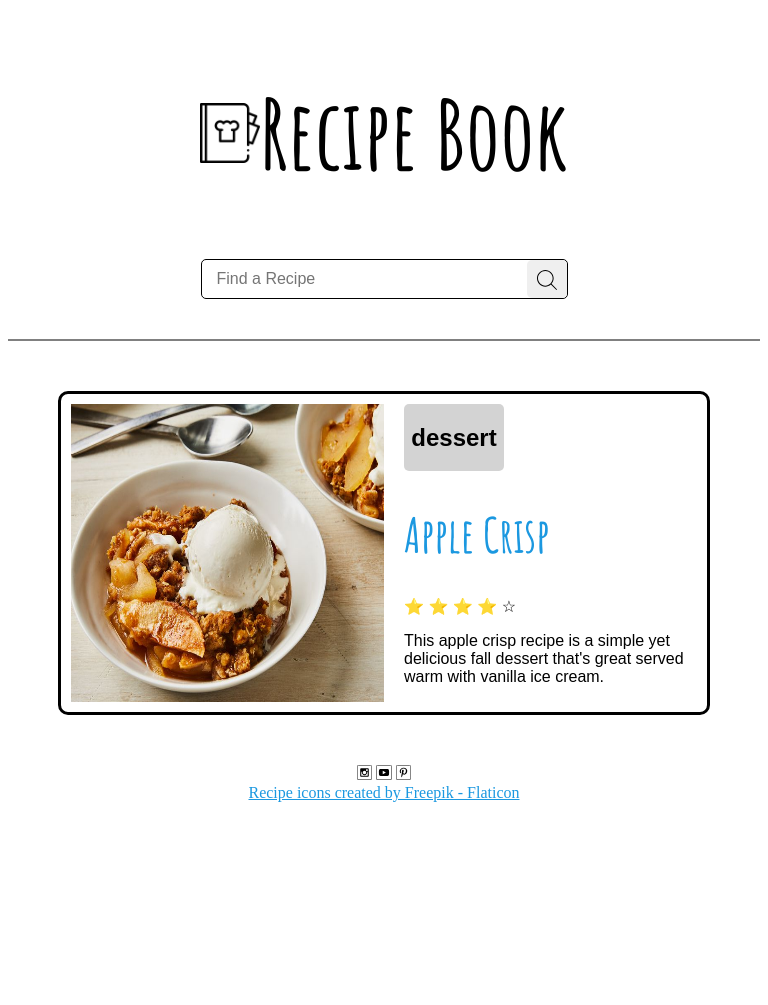
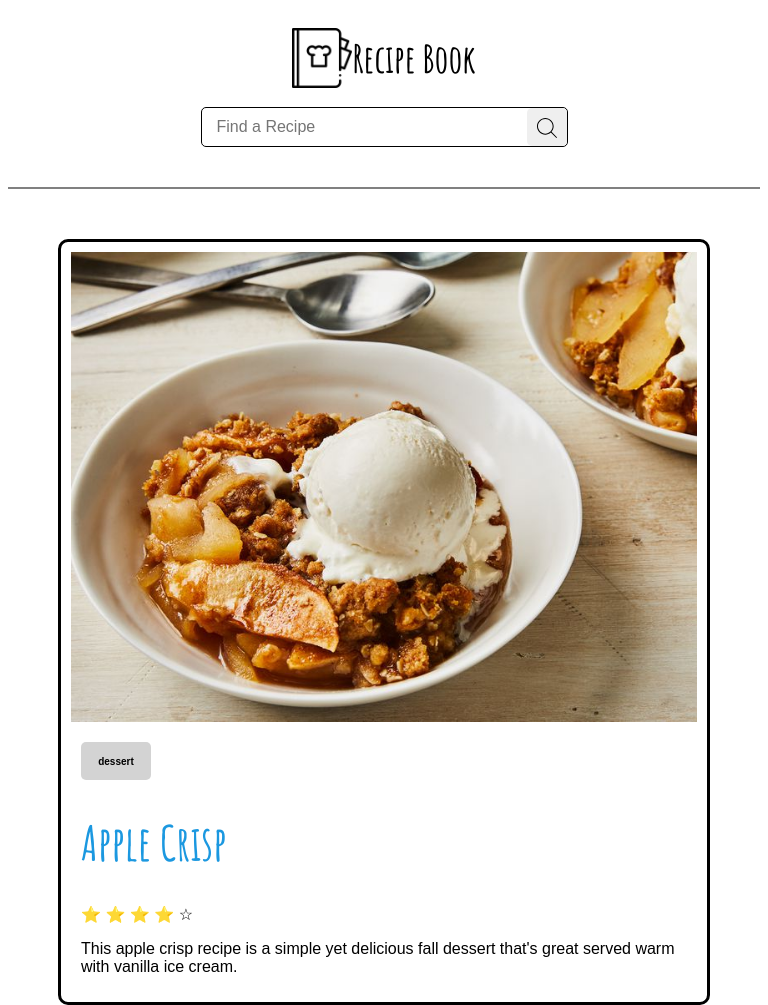
Before and after one commit to tylerburdett7/wdd131, a plain HTML site: page recipe/index.html in a window 768 px wide. Shown: the top 1005 px of the page. Before the commit the page ends 810 px from the top, so only its background shows below. Drawn offline with Linux system fonts and the light colour scheme.

Commit message:
fixed media query

```diff
--- a/recipe/styles.css
+++ b/recipe/styles.css
@@ -97,7 +97,8 @@ header img {
 }
 
 .recipe-container img {
-    max-width: 50%;
+    max-width: 600px;
+    width: 100%;
 }
 .recipe-tag {
     width: 100px;
@@ -118,12 +119,40 @@ footer a {
 }
 
 
-@media screen and (min-width: 600px) {
+@media screen and (max-width: 890px) {
     .recipe-container {
-        margin-top: 50px;
-        border: 3px solid black;
-        border-radius: 10px;
-        padding: 10px;
-        justify-content: center;
+        flex-direction: column;
+        align-items: flex-start; /* Aligns all content to the left */
+        text-align: left; /* Aligns text to the left */
+        padding: 10px; /* Adds some padding for spacing */
+    }
+
+    .recipe-container img {
+        width: 100%; /* Allows the image to take the full container width */
+        max-width: 700px; /* Prevents the image from becoming too large */
+        height: auto; /* Maintains aspect ratio */
+        margin-bottom: 20px; /* Adds spacing below the image */
+        align-self: center;
+    }
+
+    .recipe-description-container {
+        width: 100%; /* Ensures the description spans the container */
+        padding-left: 10px; /* Adds left padding for alignment */
+    }
+
+    .recipe-tag {
+        width: 50px; /* Allow the width to adjust dynamically */
+        padding: 5px 10px; /* Add some padding for spacing */
+        font-size: 5pt; /* Adjust font size for smaller screens */
+    }
+
+
+    header img {
+        width: clamp(50px, 20vw, 100px); /* Dynamically adjusts size based on viewport width */
+        height: auto; /* Maintains aspect ratio */
+    }
+
+    header h1 {
+        font-size: clamp(1.5rem, 5vw, 2.5rem); /* Dynamically adjusts the font size */
     }
 }
```
